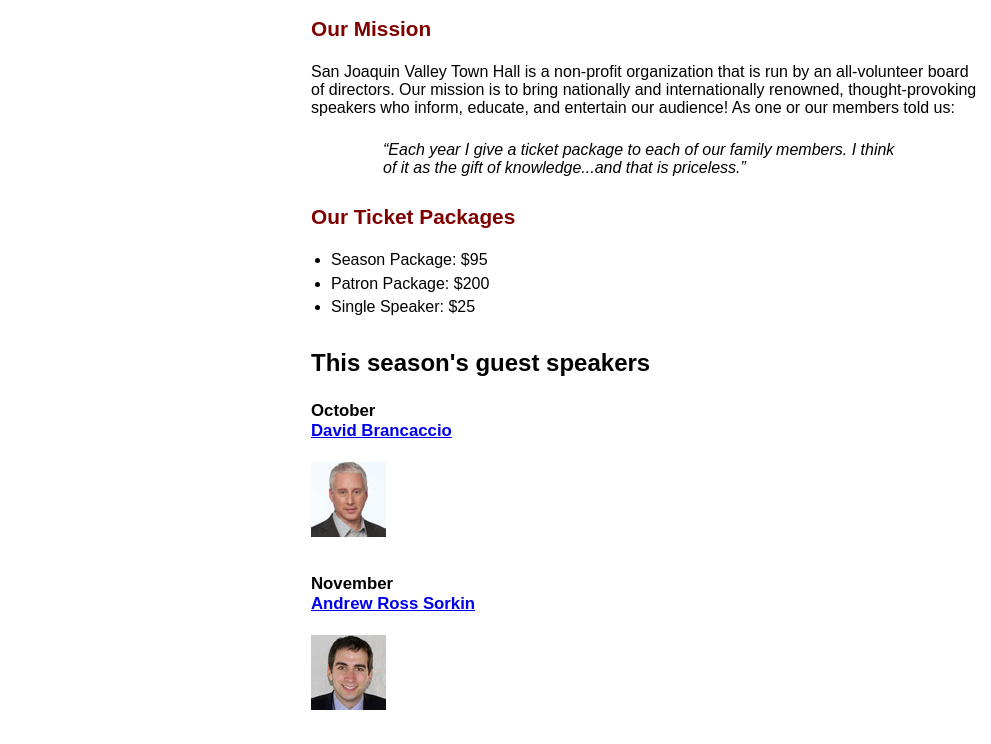
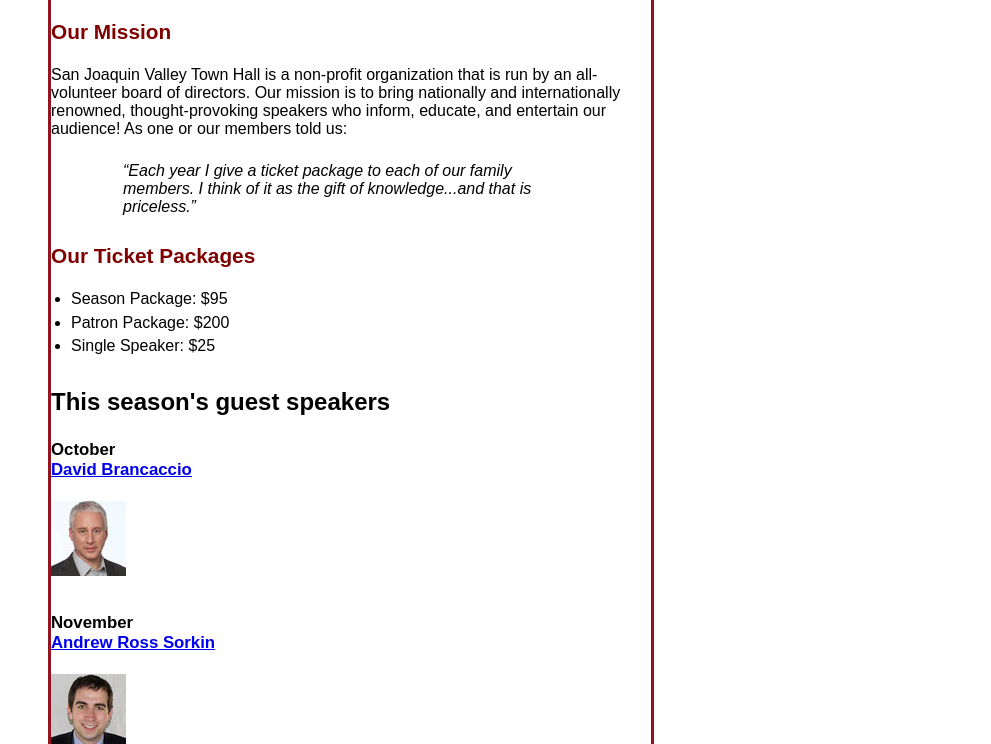
Before and after one commit to AGlann/A07, a plain HTML site: page c5_index.html in a window 1280 px wide. Shown: the part 122-866 px from the top of the page, without its empty margins (289-1280 px from the left). Drawn offline with Linux system fonts and the light colour scheme.

Commit message:
Added html and css

```diff
--- a/styles/c5_main.css
+++ b/styles/c5_main.css
@@ -7,7 +7,10 @@
 body {
 	font-family: Arial, Helvetica, sans-serif;
     font-size: 100%;
-    margin-left: 600px;
+    margin-left: 10px;
+	width:600px;
+	margin: 0 auto;
+	border: 3px solid #931420;
 }
 a:focus, a:hover {
 	font-style: italic;
```
